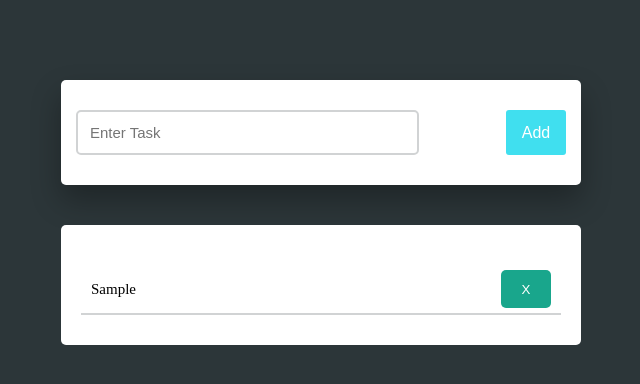
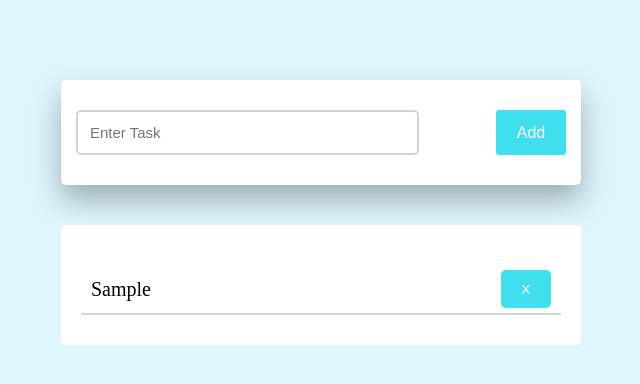
Before and after one commit to diagodryson/todo-app, a plain HTML site: page index.html in a window 1280 px wide. Both pictures are taken after typing "Sample" into the empty fields and a click on the button "Add". Shown: the whole page, without its empty margins (319-959 px from the left). Drawn offline with Linux system fonts and the light colour scheme.

Commit message:
Update style.css

```diff
--- a/style.css
+++ b/style.css
@@ -5,7 +5,7 @@
 }
 
 body{
-    background-color: #2C3639;
+    background-color: #DFF6FF;
     height: 35%;
     width: 520px;
     position: absolute;
@@ -45,7 +45,7 @@ body{
 #newtask button{
     position: relative;
     float: right;
-    width: 60px;
+    width: 70px;
     height: 45px;
     border-radius: 3px;
     font-weight: 500;
@@ -80,14 +80,14 @@ body{
 }
 
 .task span{
-    font-size: 15px;
+    font-size: 20px;
     font-weight: 400;
     cursor: pointer;
 }
 
 .task button{
     border: none;
-    background: #19a68c;
+    background: #40DFEF;
     height: 100%;
     width: 50px;
     color: #fff;
```
